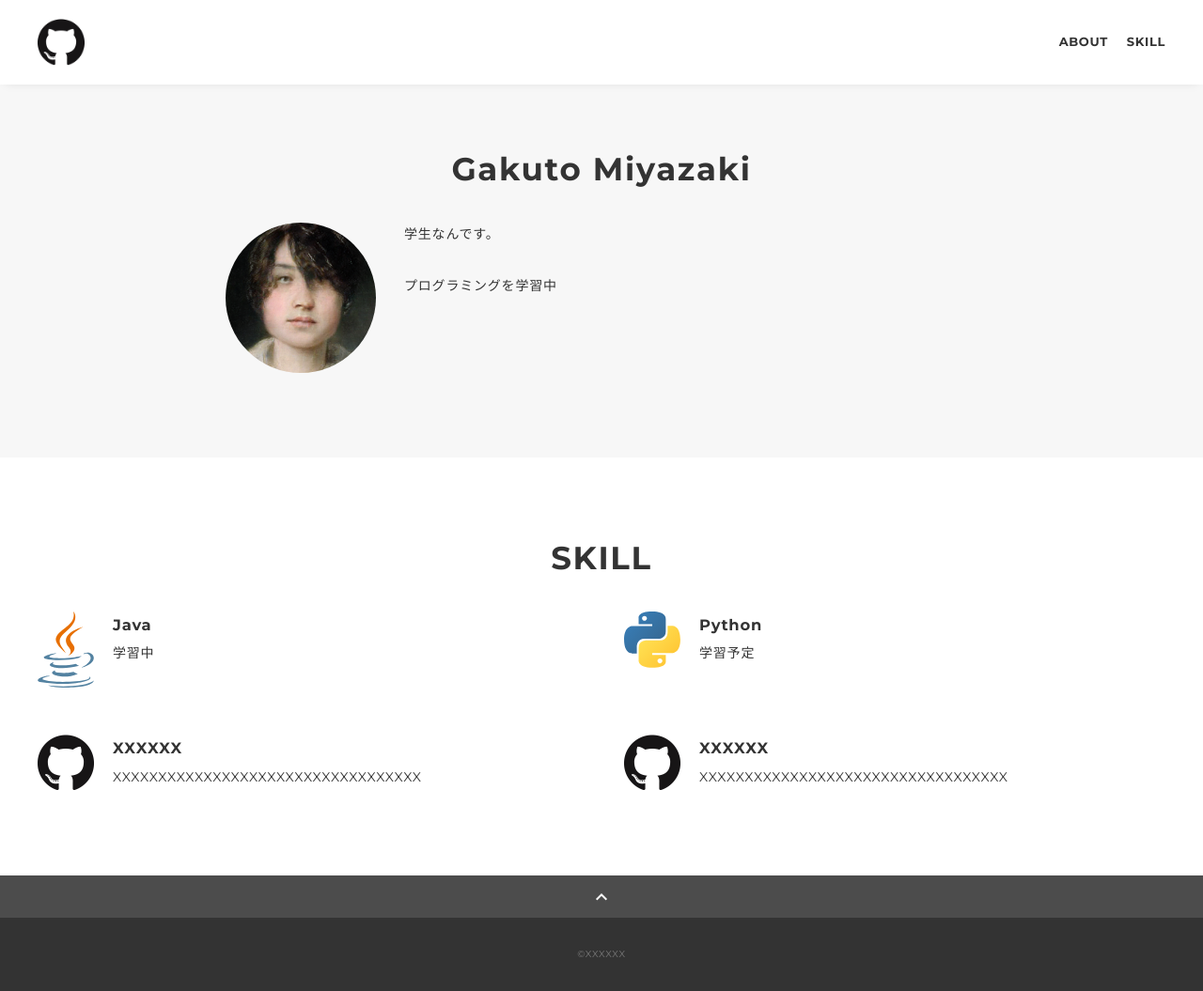
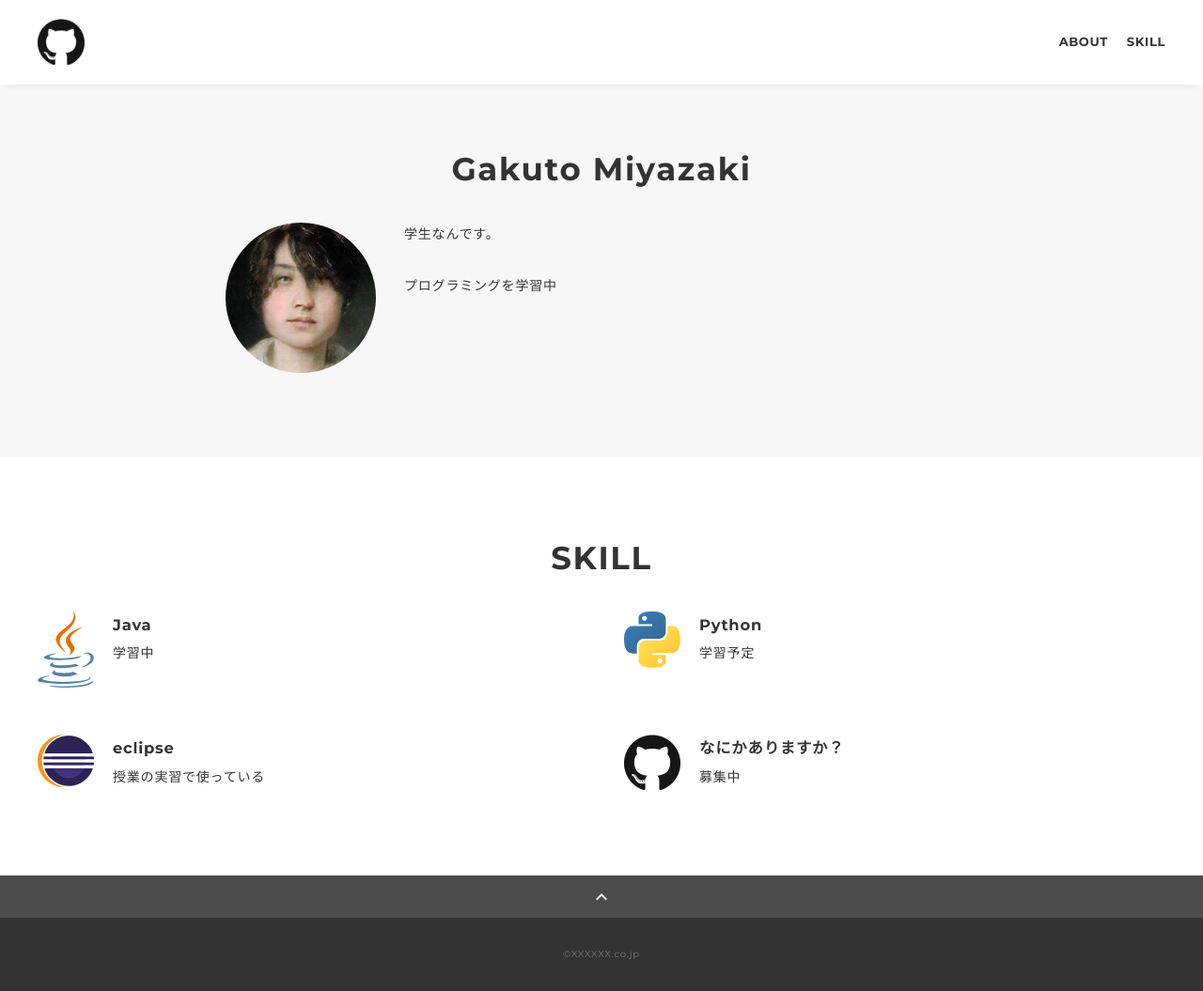
Before and after one commit to sabi1221x/portfolio, a plain HTML site: page docs/index.html in a window 1280 px wide. Shown: the whole page at 94% size. Drawn offline with nearby package versions, Linux system fonts and the light colour scheme.

Commit message:
eclipse追加等

```diff
--- a/docs/index.html
+++ b/docs/index.html
@@ -10,7 +10,7 @@
 <meta property="og:description" content="XXXXXXの自己紹介サイトです。" />
 <meta property="og:image" content="img/ogp.png" />
 <meta name="description" content="XXXXXXの自己紹介サイトです。" />
-<title>XXXXXX ポートフォリオ</title>
+<title>私の ポートフォリオ</title>
 <link rel="preconnect" href="https://fonts.gstatic.com" />
 <link
 	href="https://fonts.googleapis.com/css2?family=Montserrat:wght@400;700&display=swap"
@@ -81,11 +81,11 @@
 						</div>
 						<div class="skill-item">
 							<p class="skill-img">
-								<img src="img/github.png" alt="logo" />
+								<img src="img/eclipse-icon.svg" alt="logo" />
 							</p>
 							<div class="skill-body">
-								<h3 class="skill-name">XXXXXX</h3>
-								<p class="skill-text">XXXXXXXXXXXXXXXXXXXXXXXXXXXXXXXXXX</p>
+								<h3 class="skill-name">eclipse</h3>
+								<p class="skill-text">授業の実習で使っている</p>
 							</div>
 						</div>
 						<div class="skill-item">
@@ -93,8 +93,8 @@
 								<img src="img/github.png" alt="logo" />
 							</p>
 							<div class="skill-body">
-								<h3 class="skill-name">XXXXXX</h3>
-								<p class="skill-text">XXXXXXXXXXXXXXXXXXXXXXXXXXXXXXXXXX</p>
+								<h3 class="skill-name">なにかありますか？</h3>
+								<p class="skill-text">募集中</p>
 							</div>
 						</div>
 					</div>
@@ -106,7 +106,7 @@
 			</div>
 
 			<footer class="footer">
-				<div class="copyright">&copy;XXXXXX</div>
+				<div class="copyright">&copy;XXXXXX.co.jp</div>
 			</footer>
 		</main>
 	</div>
```
Also changed, not shown: docs/img/eclipse-icon.svg (added).
